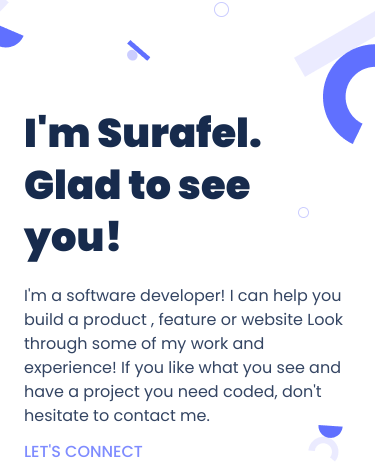
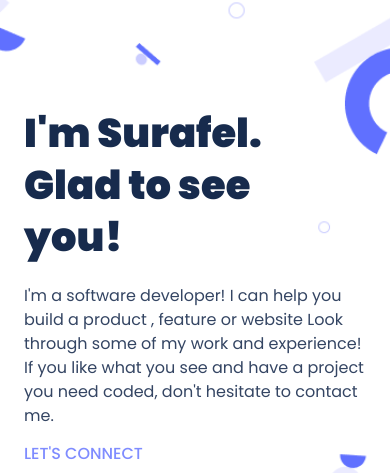
Before and after one commit to Surafels/Portfolio_mobile, a website: page index.html in a window 390 px wide. Shown: the part 90-563 px from the top of the page. Drawn offline with Linux system fonts and the light colour scheme.

Commit message:
Remove width on introduction to make responsive

```diff
--- a/index.html
+++ b/index.html
@@ -26,14 +26,15 @@
         <div class="introduction">
        <h1 class="greeting">I'm Surafel.<br>
         Glad to see you!</h1>
+        <!----
         <p class="paragraph">I'm a software developer! I can help you build a product , feature or website Look through<br>
             some of my work and experience! If you like what you see and have a project you need<br>
-            coded, don't hesitate to contact me.</p>
-        <p class="detail">I'm a software developer! I can help you<br>
-             build a product , feature or website Look<br>
-             through some of my work and<br>
-              experience! If you like what you see and<br>
-               have a project you need coded, don't<br>
+            coded, don't hesitate to contact me.</p>-->
+        <p class="detail">I'm a software developer! I can help you
+             build a product , feature or website Look
+             through some of my work and
+              experience! If you like what you see and
+               have a project you need coded, don't
                 hesitate to contact me.</p>
                  <p class="address">LET'S CONNECT</p>
                 <ul class="icons">
@@ -137,11 +138,11 @@
     <section class="myself">
         <div class="about-myself">
         <h2 class="about">About Myself</h2>
-        <p class="detail-about">Hello I'm a software developer! I can<br>
-             help you build a product , feature or<br>
-              website. Look through some of my work<br>
-              and experience! If you like what you see<br>
-               and have a project you need coded,<br>
+        <p class="detail-about">Hello I'm a software developer! I can
+             help you build a product , feature or
+              website. Look through some of my work
+              and experience! If you like what you see
+               and have a project you need coded,
                don't hesitate to contact me.</p>
 
                <h2 class="address-2">LET'S CONNECT</h2>
--- a/styles.css
+++ b/styles.css
@@ -54,18 +54,16 @@
   flex-direction: column;
   align-items: flex-start;
   gap: 12px;
-  width: 327px;
-  height: 376px;
-  background-color: white;
+  background-color:#fff;
   margin-bottom: 30px;
   background-image: url(asset/background.png);
   background-repeat: no-repeat;
+  background-size: cover;
 }
 
 .intro {
-  width: 375px;
-  margin-bottom: -22px;
   border-bottom-left-radius: 60px;
+  color: #f7f7f9;
 }
 
 .greeting {
@@ -84,7 +82,6 @@
 
 .detail {
   display: flex;
-  width: 327px;
   height: 146px;
   flex-direction: column;
   font-size: 16px;
@@ -92,7 +89,6 @@
   font-weight: 400;
   line-height: 24px;
   color: #344563;
-  margin: 0 24px 0 0;
   font-family: 'poppins', sans-serif;
 }
 
@@ -797,10 +793,6 @@ hr {
     margin: 289px 260px 0 260px;
   }
 
-  .detail {
-    display: none;
-  }
-
   .paragraph {
     display: flex;
     margin: 12px 260px;
```
